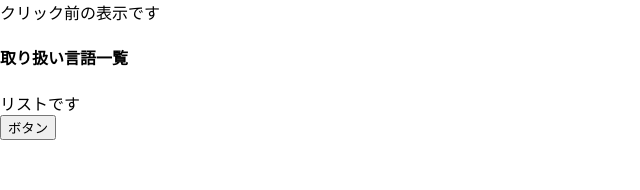
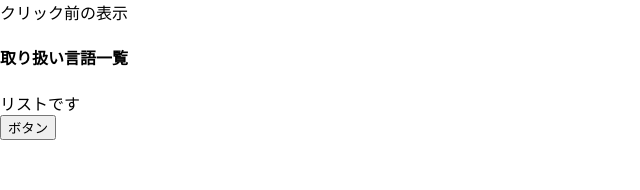
Before and after one commit to uyayimon/Learning-React-1, a React (Create React App) app: page / in a window 1280 px wide. Shown: the top 190 px of the page, without its empty margins (0-640 px from the left). Built offline with nearby package versions, Linux system fonts and the light colour scheme.

Commit message:
Class Componentsで書き換え

```diff
--- a/src/App.js
+++ b/src/App.js
@@ -1,20 +1,28 @@
-import { useState } from 'react';
-import { List } from './List';
+import React from "react";
+import { List } from "./List";
 
-function App() {
-  const [description, setDescription] = useState('クリック前の表示です');
-
-  const changeDesctiption = () => {
-    setDescription('クリック後の表示です');
+class App extends React.Component {
+  constructor(props) {
+    super(props);
+    this.state = { description: "クリック前の表示" };
   }
 
-  return (
-    <div>
-      {description}
-      <List title='取り扱い言語一覧' />
-      <button onClick={changeDesctiption}>ボタン</button>
-    </div>
-  );
+  changeDescription() {
+    this.setState({
+      description: "クリック後の表示",
+    });
+  }
+
+  render() {
+    const { description } = this.state;
+    return (
+      <div>
+        {description}
+        <List title="取り扱い言語一覧" />
+        <button onClick={() => this.changeDescription()}>ボタン</button>
+      </div>
+    );
+  }
 }
 
 export default App;
--- a/src/List.js
+++ b/src/List.js
@@ -1,8 +1,13 @@
-export const List = ({ title }) => {
-  return (
-    <div>
-      <h4>{title}</h4>
-      <div>リストです</div>
-    </div>
-  );
-};
+import React from 'react';
+
+export class List extends React.Component {
+  render() {
+    const { title } = this.props;
+    return (
+      <div>
+        <h4>{ title }</h4>
+        <div>リストです</div>
+      </div>
+    );
+  }
+}
```
